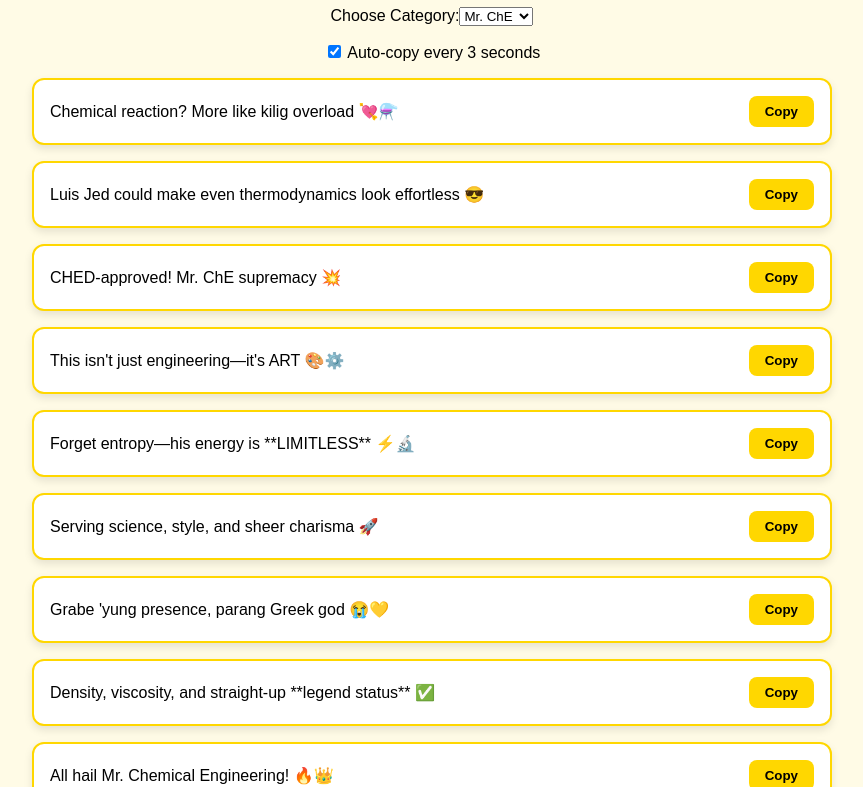
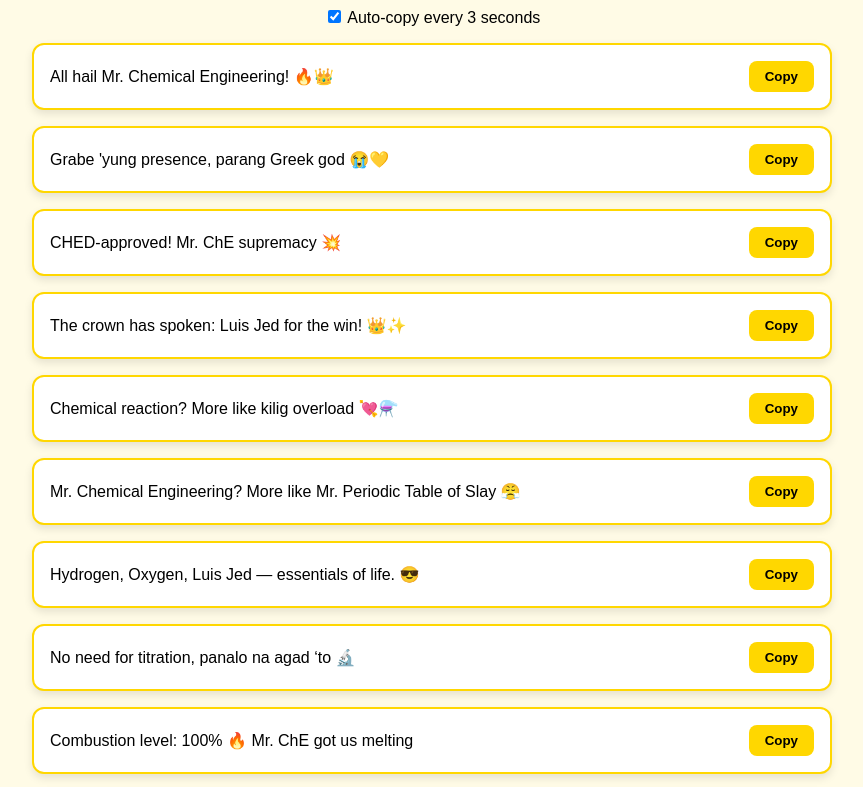
Before and after one commit to AemariMeon/VOTE-GENERATOR, a plain HTML site: page index.html in a window 1280 px wide. Shown: the part 114-901 px from the top of the page, without its empty margins (208-1071 px from the left). Drawn offline with Linux system fonts and the light colour scheme.

Commit message:
Update index.html

```diff
--- a/index.html
+++ b/index.html
@@ -62,7 +62,7 @@
       opacity: 1;
       transition: opacity 1s ease-out;
     }
-    #autoCopyToggleContainer, #categorySelectContainer {
+    #autoCopyToggleContainer {
       display: flex;
       justify-content: center;
       margin-bottom: 1rem;
@@ -70,56 +70,35 @@
   </style>
 </head>
 <body>
-  <h1>Support Mr. & Ms. Chemical Engineering 💛</h1>
-
-  <div id="categorySelectContainer">
-    <label for="categorySelect">Choose Category:</label>
-    <select id="categorySelect">
-      <option value="mr">Mr. ChE</option>
-      <option value="ms">Ms. ChE</option>
-    </select>
-  </div>
-
+  <h1>Support Mr. Chemical Engineering 💛</h1>
   <div id="autoCopyToggleContainer">
     <label><input type="checkbox" id="autoCopyToggle" checked> Auto-copy every 3 seconds</label>
   </div>
-
   <div class="container" id="commentList"></div>
   <button id="generateMore">Generate More Comments</button>
   <div id="notification">Copied to clipboard!</div>
 
   <script>
-    const baseCommentsMr = [
+    let baseComments = [
       "All hail Mr. Chemical Engineering! 🔥👑",
       "Grabe 'yung presence, parang Greek god 😭💛",
       "CHED-approved! Mr. ChE supremacy 💥",
       "The crown has spoken: Luis Jed for the win! 👑✨",
       "Chemical reaction? More like kilig overload 💘⚗️",
-      "Mr. ChE? More like Mr. PERFECTION 😤🔥",
-      "This isn't just engineering—it's ART 🎨⚙️",
-      "Luis Jed could make even thermodynamics look effortless 😎",
-      "Serving science, style, and sheer charisma 🚀",
-      "Density, viscosity, and straight-up **legend status** ✅",
-      "Forget entropy—his energy is **LIMITLESS** ⚡🔬"
-    ];
-
-    const baseCommentsMs = [
-      "Ms. Chemical Engineering is the queen we deserve! 👑💛",
-      "Elegance meets intelligence—Ms. ChE is unmatched! ✨",
-      "No need for lab experiments, the results are clear: She’s the best! 🔬",
-      "Radiating confidence, talent, and pure ChE energy! 💖",
-      "She’s serving beauty, brains, and brilliance! 🔥",
-      "Ms. ChE? More like **Ms. Effortlessly Iconic** 💛",
-      "If beauty had a chemical formula, she perfected it 😍⚗️",
-      "Graceful under pressure, just like a true engineer ⚙️✨",
-      "She’s got the whole periodic table **mesmerized** 🧪💎",
-      "This vote is powered by ChE **QUEEN ENERGY** 🚀",
-      "Nothing toxic here—just **pure brilliance** ✨"
+      "Mr. Chemical Engineering? More like Mr. Periodic Table of Slay 😤",
+      "Hydrogen, Oxygen, Luis Jed — essentials of life. 😎",
+      "No need for titration, panalo na agad ‘to 🔬",
+      "Combustion level: 100% 🔥 Mr. ChE got us melting",
+      "If elegance were a compound, it’s definitely Luis Jedium. 🧪💛",
+      "Voting with 100% support and 0% hesitation 🙌",
+      "Serving looks, brains, and vibes 🔥",
+      "This vote is proudly powered by ChE energy 🚀",
+      "Mr. Knights 2025? You already know who it is. 🙌"
     ];
 
     const commentList = document.getElementById("commentList");
     const notification = document.getElementById("notification");
-    const categorySelect = document.getElementById("categorySelect");
+    let generatedCount = 0;
 
     function showNotification(message = "Copied to clipboard!") {
       notification.textContent = message;
@@ -128,28 +107,21 @@
       setTimeout(() => {
         notification.style.opacity = 0;
         setTimeout(() => (notification.style.display = "none"), 1000);
-      }, 3000);
+      }, 5000);
     }
 
-    function copyToClipboard(text) {
-      navigator.clipboard.writeText(text).then(() => showNotification("Copied to clipboard!"));
+    function copyToClipboard(text, showNote = true) {
+      navigator.clipboard.writeText(text).then(() => {
+        if (showNote) showNotification("Copied to clipboard!");
+      }).catch(err => {
+        console.error('Copy failed', err);
+      });
     }
 
-    function addComments(batchSize = 10) {
-      const selectedCategory = categorySelect.value;
-      const baseComments = selectedCategory === "mr" ? baseCommentsMr : baseCommentsMs;
-
-      let usedIndices = new Set();
-
+    function addComments(batchSize = 50) {
       for (let i = 0; i < batchSize; i++) {
-        let randomIndex;
-
-        do {
-          randomIndex = Math.floor(Math.random() * baseComments.length);
-        } while (usedIndices.has(randomIndex));
-
-        usedIndices.add(randomIndex);
-        const comment = baseComments[randomIndex];
+        let base = baseComments[(generatedCount + i) % baseComments.length];
+        let comment = `${base}`;
 
         const div = document.createElement("div");
         div.className = "comment-box";
@@ -166,15 +138,25 @@
         div.appendChild(button);
         commentList.appendChild(div);
       }
+      generatedCount += batchSize;
     }
 
-    document.getElementById("generateMore").addEventListener("click", () => addComments(10));
-    categorySelect.addEventListener("change", () => {
-      commentList.innerHTML = "";
-      addComments(10);
-    });
+    document.getElementById("generateMore").addEventListener("click", () => addComments(50));
 
-    addComments(10);
+    // Initial load
+    addComments(50);
+
+    // Auto copy random comment every X seconds (if enabled)
+    const AUTO_COPY_INTERVAL = 3000; // milliseconds
+    setInterval(() => {
+      const toggle = document.getElementById("autoCopyToggle");
+      if (!toggle.checked) return;
+      const allComments = document.querySelectorAll(".comment-text");
+      if (allComments.length === 0) return;
+      const randomIndex = Math.floor(Math.random() * allComments.length);
+      const text = allComments[randomIndex].textContent;
+      copyToClipboard(text);
+    }, AUTO_COPY_INTERVAL);
   </script>
 </body>
 </html>
```
